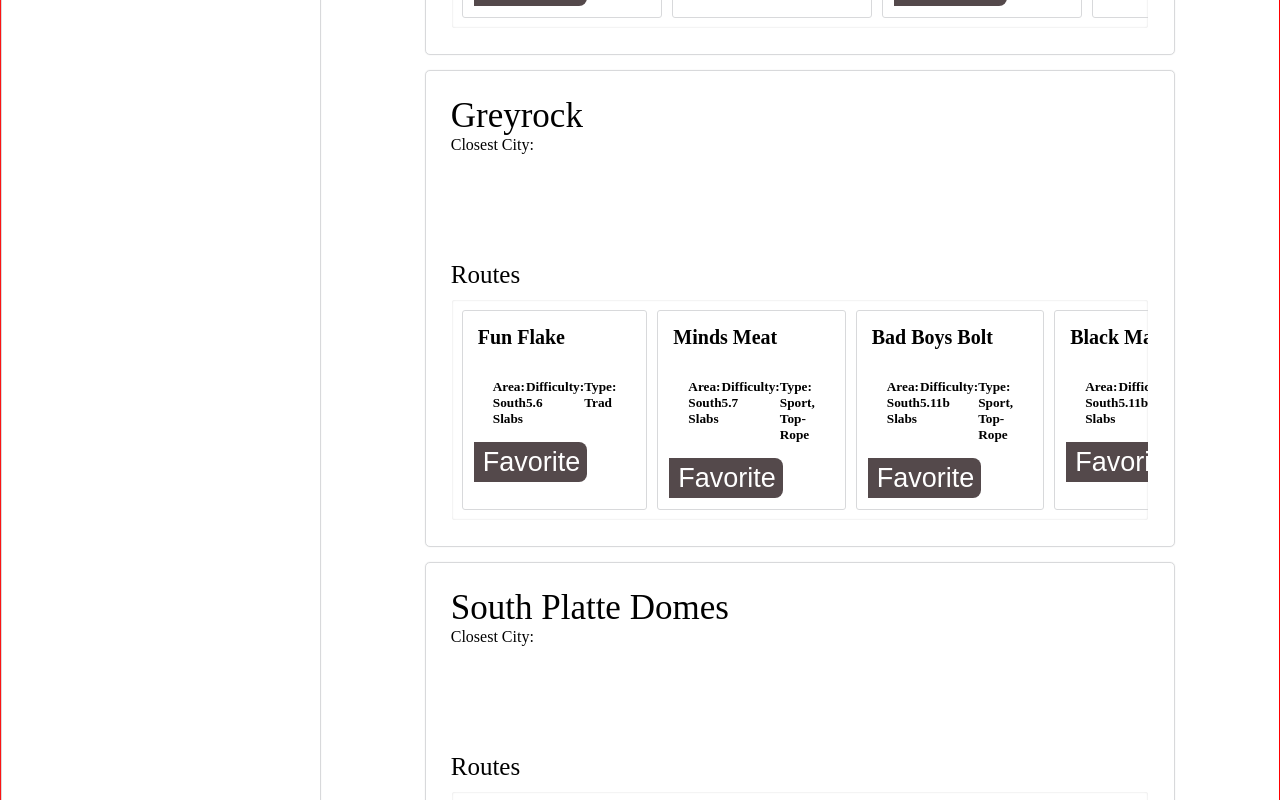
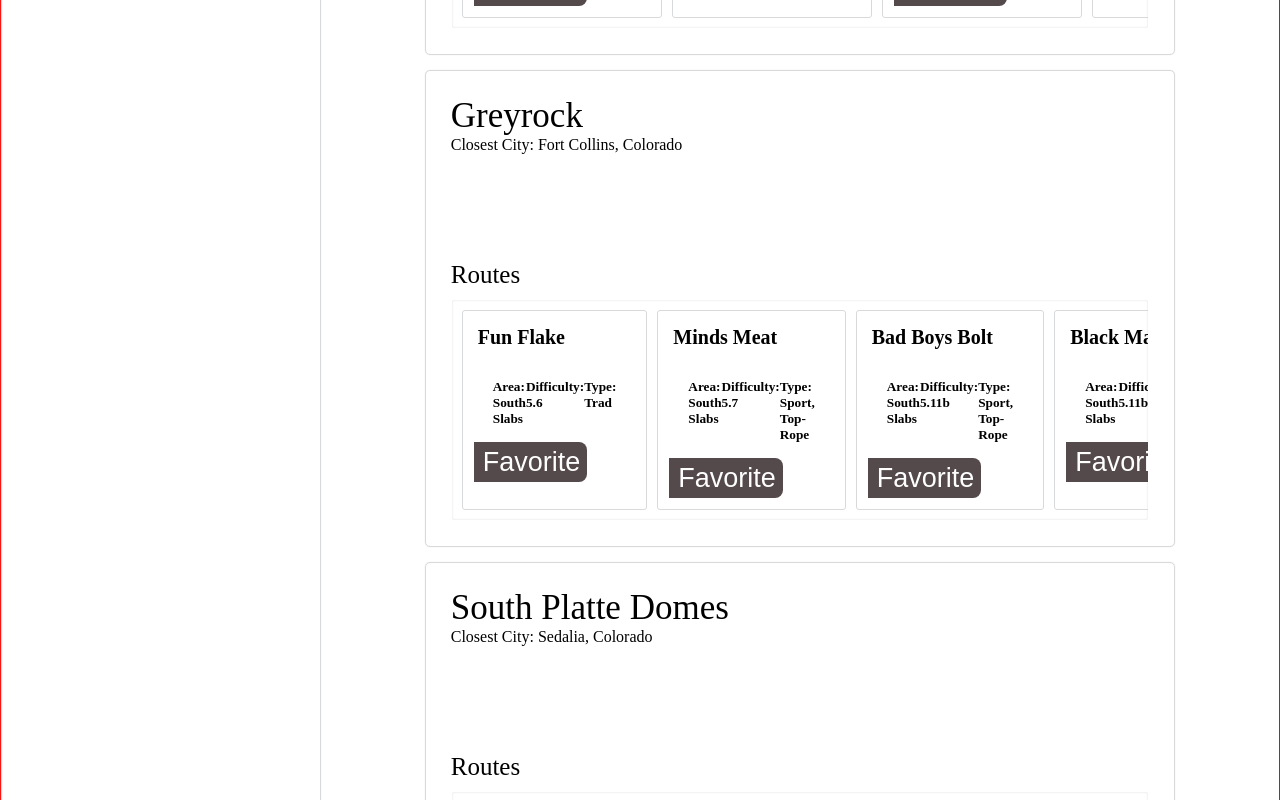
Before and after one commit to jarrettkong/climb-on, a React (Create React App) app: page / in a window 1280 px wide. Shown: the part 3940-4740 px from the top of the page. Built offline with nearby package versions, Linux system fonts and the light colour scheme.

Commit message:
Fixed closest town bug
Co-authored-by: Ryan Barnett <conner2468@gmail.com>

```diff
--- a/src/App.jsx
+++ b/src/App.jsx
@@ -7,6 +7,7 @@ import {climbingPlaces, routes} from './data/climbing-data.js';
 
 let places = climbingPlaces.map( currentPlace => {
   let newPlace = {};
+  console.log(currentPlace.closestTown)
   newPlace.place = currentPlace.place;
   newPlace.closestTown = currentPlace.closestTown;
   newPlace.climbingId = currentPlace.climbingId;
@@ -15,7 +16,6 @@ let places = climbingPlaces.map( currentPlace => {
   });
   return newPlace;
 });
-
 class App extends Component {
 
   constructor(){
--- a/src/components/Places.jsx
+++ b/src/components/Places.jsx
@@ -5,6 +5,7 @@ import Place from './Place.jsx';
 import './Places.css';
 
 const Places = (props) => {
+  console.log(props.places);
   return (
     <section className="Places-bottom-container">
       <Sidebar />
--- a/src/data/climbing-data.js
+++ b/src/data/climbing-data.js
@@ -21,13 +21,13 @@ const climbingPlaces = [
 		"closestTown": "Boulder, Colorado",
 		"climbingId": 7 },
 	{	"place": "Greyrock",
-		"closetTown": "Fort Collins, Colorado",
+		"closestTown": "Fort Collins, Colorado",
 		"climbingId": 8 },
 	{	"place": "South Platte Domes",
-		"closetTown": "Sedalia, Colorado",
+		"closestTown": "Sedalia, Colorado",
 		"climbingId": 9 },
 	{	"place": "Rampart Range",
-		"closetTown": "Sedalia, Colorado",
+		"closestTown": "Sedalia, Colorado",
 		"climbingId": 10 }
 ];
 
```
